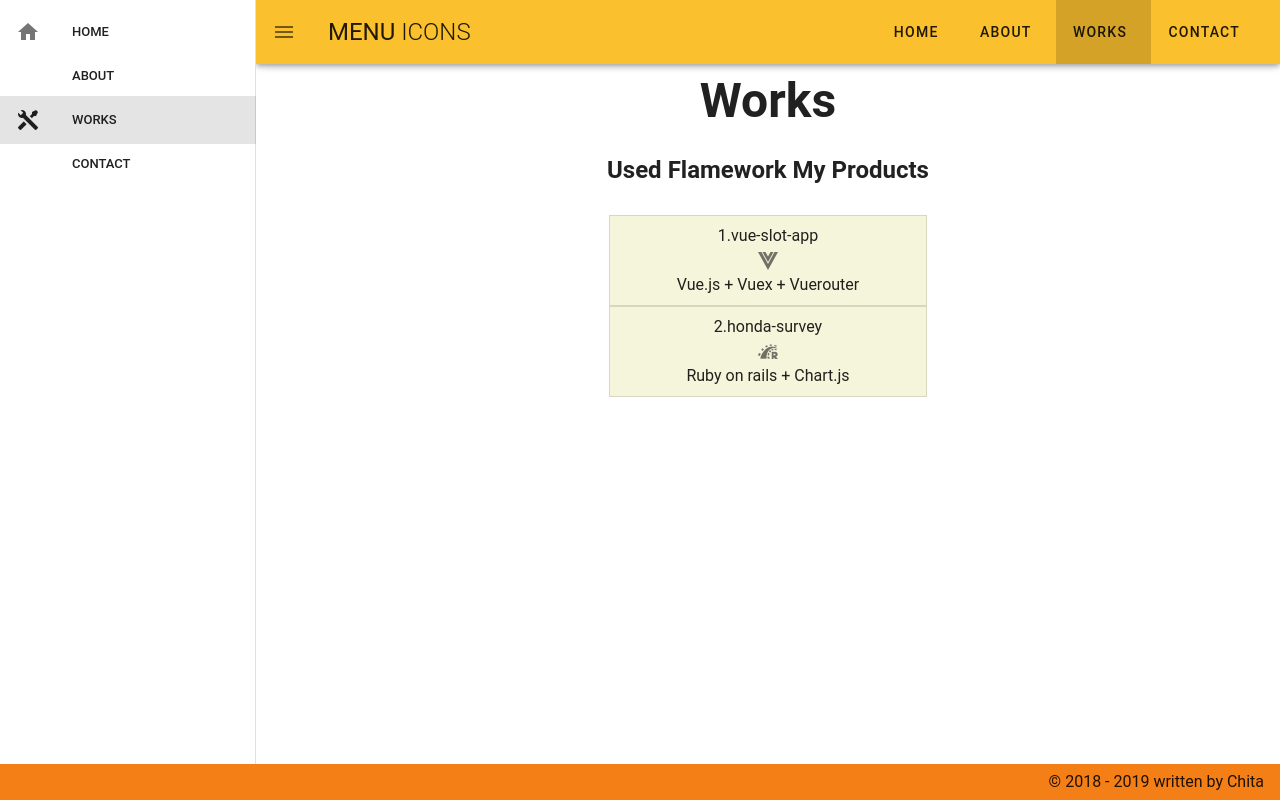
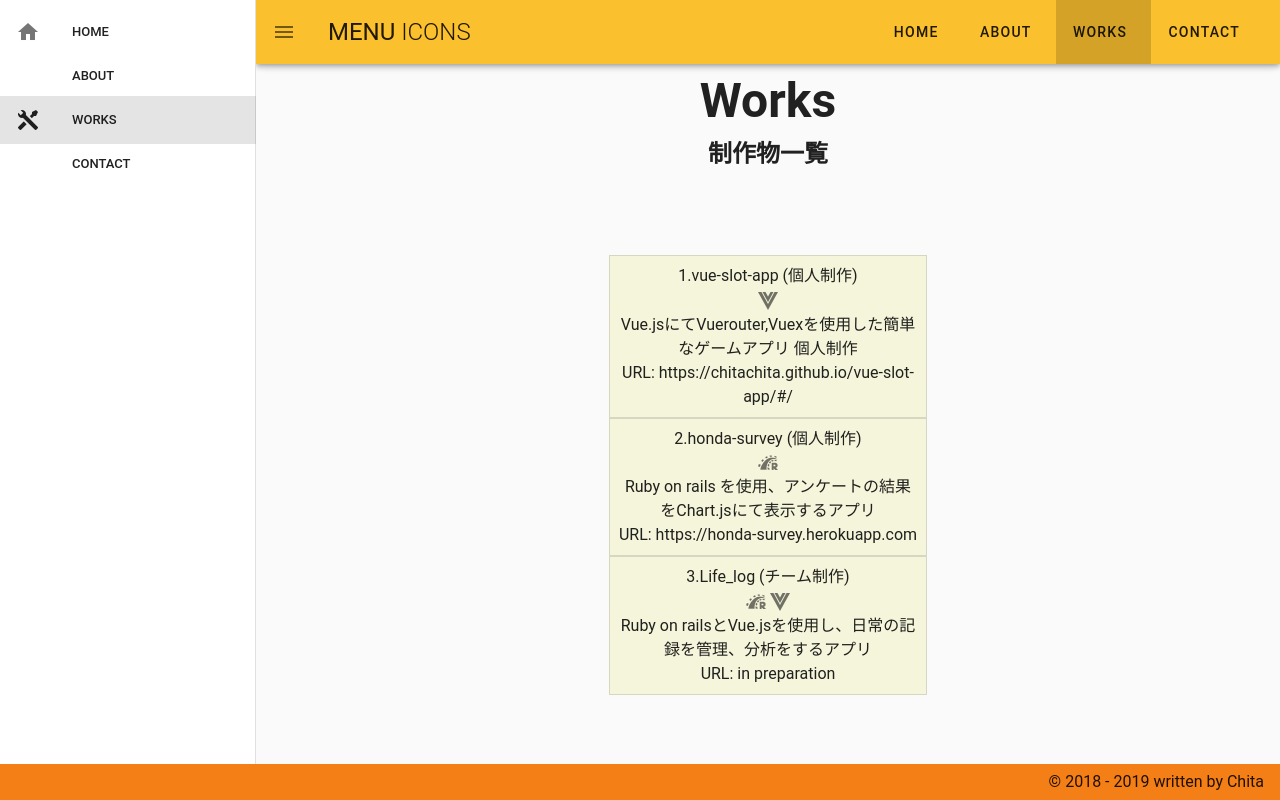
Before and after one commit to ChitaChita/myPort, a Vue app: page /works in a window 1280 px wide. Built offline with nearby package versions, Linux system fonts and the light colour scheme.

Commit message:
レイアウト、構成物修正

```diff
--- a/src/App.vue
+++ b/src/App.vue
@@ -6,7 +6,7 @@
       app
     >
       <v-list dense>
-        <v-list-item to="/" link>
+        <v-list-item to="/myPort" link>
           <v-list-item-action>
             <v-icon>mdi-home</v-icon>
           </v-list-item-action>
@@ -54,7 +54,7 @@
         <v-btn
           class="hidden-sm-and-down"
           text
-          to="/"
+          to="/myPort"
         >
           <span class="mr-2">Home</span>
         </v-btn>
--- a/src/components/PersonalHistory.vue
+++ b/src/components/PersonalHistory.vue
@@ -20,6 +20,7 @@
               </v-card-title>
               {{ eco.text }} <br>
             </v-card>
+            <v-spacer></v-spacer>
           </v-col>
         </v-row>
       </v-flex>
@@ -37,13 +38,18 @@ export default {
       },
       {
         title: '職歴',
-        text: '営業、事務',
+        text: '営業,事務,警備員',
         icon: 'mdi-account-details',
       },
       {
         title: 'web開発スキル',
         text: 'HTML5, CSS3, JavaScript, Ruby, PHP',
         icon: 'mdi-file-code-outline',
+      },
+      {
+        title: '名刺代わりの小説',
+        text: '米澤穂信:犬はどこだ,愚者のエンドロール 北村薫:夜の蟬,六の宮の姫君 京極夏彦:塗仏の宴',
+        icon: 'mdi-book-open-page-variant',
       },
       // {
       //   text: '学習中スキル',
--- a/src/components/Top.vue
+++ b/src/components/Top.vue
@@ -1,20 +1,17 @@
 <template>
-  <v-container
-    fluid
-    fill-height
-    class="grey lighten-5"
-  >
-    <v-spacer></v-spacer>
-    <v-row
-    justify="center"
-    align="center"
-    wrap
-    >
-      <v-col class="mb-4">
-        <h1 class="display-3 font-weight-bold xs-12">
-          Welcome to Chita's Portfolio
-        </h1>
-      </v-col>
-    </v-row>
-  </v-container>
+<v-container fluid>
+  <v-layout text-center wrap>
+    <v-flex mb-4>
+      <v-row style="height:450px;" justify="center" align-content="center">
+        <v-col cols=12 sm=10 md=8 lg=4 xl=3>
+          <h1 class="pt-5 ma-auto display-3 font-weight-bold text-lg-right">
+            Welcome to Chita's Portfolio Site
+          </h1>
+          <v-spacer></v-spacer>
+          <h3 class="pt-5 ma-auto headline font-weight-bold">いらっしゃいませ！</h3>
+        </v-col>
+      </v-row>
+    </v-flex>
+  </v-layout>
+</v-container>
 </template>
--- a/src/router.js
+++ b/src/router.js
@@ -4,11 +4,12 @@ import Home from '@/views/Home.vue'
 import About from '@/views/About.vue'
 import Works from '@/views/Works.vue'
 import Contact from '@/views/Contact.vue'
+import NotFound from '@/views/404.vue'
 Vue.use(VueRouter)
 
 const routes = [
   {
-    path: '/',
+    path: '/myPort',
     name: 'Home',
     component: Home
   },
@@ -26,6 +27,11 @@ const routes = [
     path: '/contact',
     name: 'Contact',
     component: Contact
+  },
+  {
+    path: '*',
+    name: 'NotFound',
+    component: NotFound
   }
 ]
 
--- /dev/null
+++ b/src/views/404.vue
@@ -0,0 +1,20 @@
+<template>
+<v-container
+  fluid
+  fill-height
+  class="grey lighten-5"
+>
+  <v-spacer></v-spacer>
+  <v-row
+  justify="center"
+  align="center"
+  wrap
+  >
+    <v-col class="mb-4">
+      <h1 class="display-3 font-weight-bold xs-12">
+        404 Not Found
+      </h1>
+    </v-col>
+  </v-row>
+</v-container>
+</template>
--- a/src/views/Contact.vue
+++ b/src/views/Contact.vue
@@ -5,6 +5,7 @@
       <h1 class="display-2 font-weight-bold mb-3">
         Contact
       </h1>
+      <h3 class="headline font-weight-bold mb-3">連絡先</h3>
     </v-flex>
     <v-flex mb-5 xs12>
       <v-row style="height:200px;" justify="center" align-content="center">
--- a/src/views/Works.vue
+++ b/src/views/Works.vue
@@ -1,13 +1,15 @@
 <template>
-  <v-container fluid>
+<v-container
+  fluid
+  fill-height
+  class="grey lighten-5"
+>
   <v-layout text-center wrap>
-      <v-flex mb-4>
+    <v-flex mb-4 xs12>
       <h1 class="display-2 font-weight-bold mb-3">
         Works
       </h1>
-      </v-flex>
-      <v-flex mb-5 xs12>
-        <h2 class="headline font-weight-bold mb-3">Used  Flamework  My  Products</h2>
+      <h3 class="headline font-weight-bold mb-3">制作物一覧</h3>
     </v-flex>
     <v-flex>
       <v-row style="height:200px;" justify="center" align-content="center">
@@ -22,9 +24,11 @@
             :href="eco.href"
             target="_blank"
           >
-              {{ eco.text }} <br>
-              <v-icon>{{ eco.icon }}</v-icon><br>
-              {{ eco.note }}
+            {{i+1}}.{{ eco.text }} <br>
+            <v-icon>{{ eco.icon1 }}</v-icon>
+            <v-icon>{{ eco.icon2 }}</v-icon><br>
+            {{ eco.note }}<br>
+            URL: {{ eco.link }}
           </v-card>
           <v-spacer></v-spacer>
         </v-col>
@@ -38,16 +42,28 @@ export default {
   data: () => ({
     ecosystem: [
       {
-        text: '1.vue-slot-app',
+        text: 'vue-slot-app (個人制作)',
         href: 'https://chitachita.github.io/vue-slot-app/#/',
-        icon: 'mdi-vuejs',
-        note: 'Vue.js + Vuex + Vuerouter',
+        icon1: 'mdi-vuejs',
+        icon2: '',
+        note: 'Vue.jsにてVuerouter,Vuexを使用した簡単なゲームアプリ 個人制作',
+        link: 'https://chitachita.github.io/vue-slot-app/#/',
       },
       {
-        text: '2.honda-survey',
+        text: 'honda-survey (個人制作)',
         href: 'https://honda-survey.herokuapp.com',
-        icon: 'mdi-language-ruby-on-rails',
-        note: 'Ruby on rails + Chart.js',
+        icon1: 'mdi-language-ruby-on-rails',
+        icon2: '',
+        note: 'Ruby on rails を使用、アンケートの結果をChart.jsにて表示するアプリ',
+        link: 'https://honda-survey.herokuapp.com',
+      },
+      {
+        text: 'Life_log (チーム制作)',
+        href: '#',
+        icon1: 'mdi-language-ruby-on-rails',
+        icon2: 'mdi-vuejs',
+        note: 'Ruby on railsとVue.jsを使用し、日常の記録を管理、分析をするアプリ',
+        link: 'in preparation',
       },
     ],
 
```
Also changed, not shown: 5 other files (tests, documents, lock files or other folders). Lines whose indentation alone changed are shown as unchanged.
